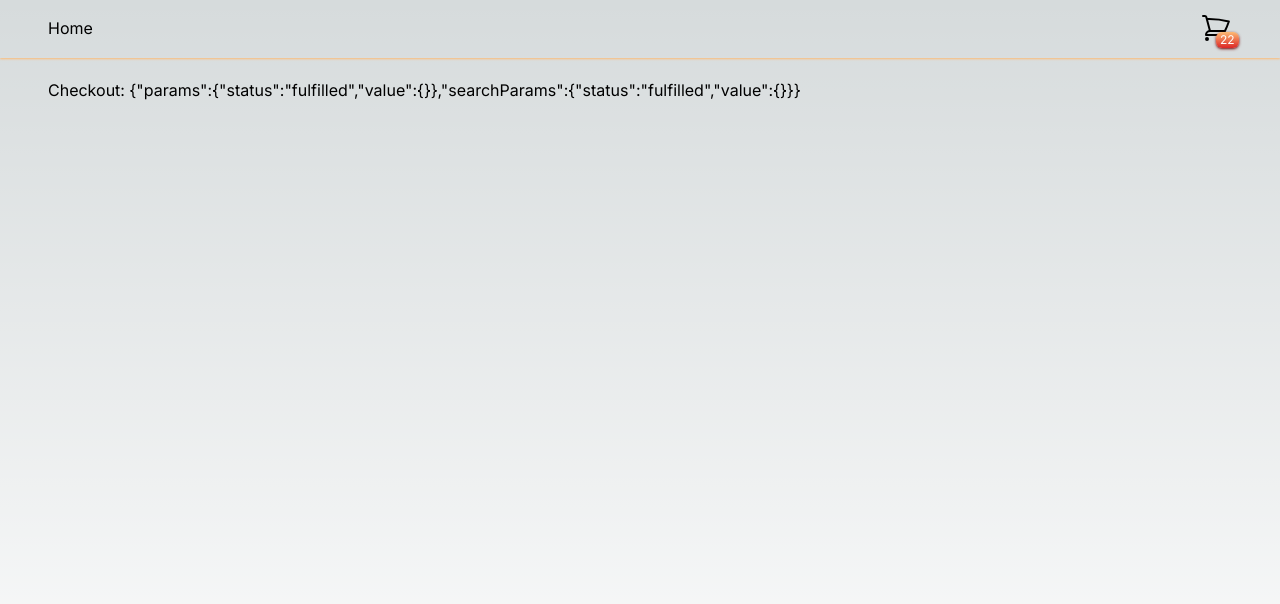
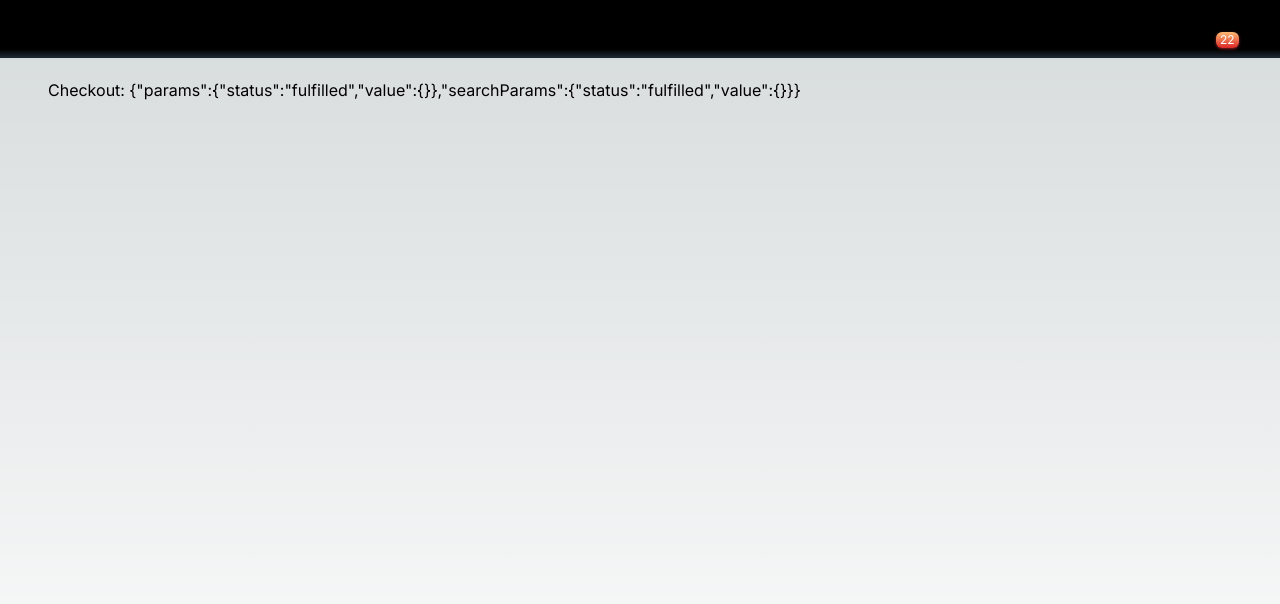
Before and after one commit to M4rYu5/web-dev-practice, a Next.js app in the folder src/store_front_react/: page /checkout in a window 1280 px wide. Shown: the top 604 px of the page. Built offline with nearby package versions, Linux system fonts and the light colour scheme.

Commit message:
changed menu colors: text, borders and rem shadows

```diff
--- a/src/store_front_react/components/SiteMenu.tsx
+++ b/src/store_front_react/components/SiteMenu.tsx
@@ -14,14 +14,14 @@ function classNames(...classes: any[]) {
 }
 
 const hoverMenuClasses =
-  " border-transparent cursor-pointer border-b-2 hover:shadow hover:border-white hover:border-solid hover:border-b-2 hover:text-red-400 ";
+  " border-transparent cursor-pointer border-b-2 hover:border-fuchsia-50 hover:border-solid hover:border-b-2 hover:text-fuchsia-200 ";
 
 export default function SiteMenu() {
   return (
-    <div className="shadow-orange-300 shadow-sm mb-2">
+    <div className="shadow-sm mb-2  bg-gradient-to-t from-gray-800 to-black to-15%">
       <nav className="flex justify-between container mx-auto sm:px-8 px-1">
         <div className="flex">
-          <a href="/" className={"pt-4 pl-4 pr-4 pb-2 mb-2" + hoverMenuClasses}>
+          <a href="/" className={"pt-2 px-4 pb-2 my-2" + hoverMenuClasses}>
             Home
           </a>
         </div>
```
